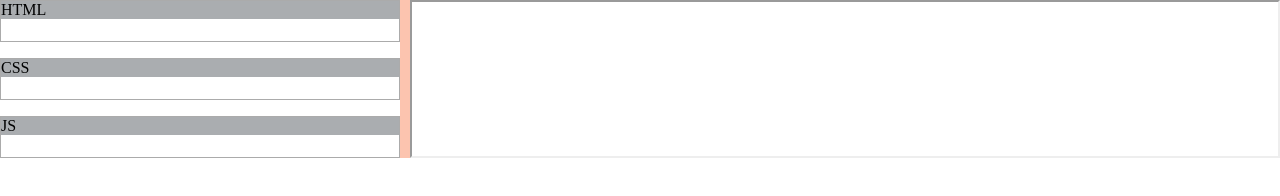
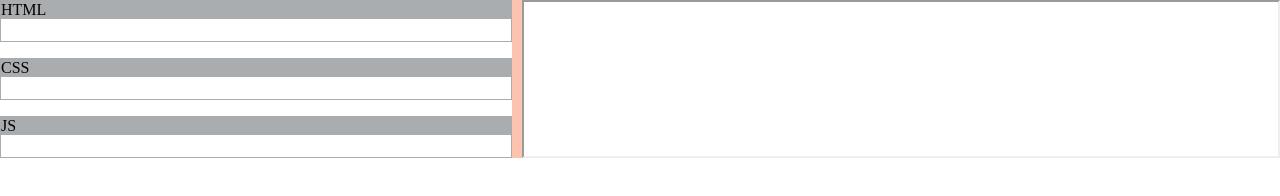
Before and after one commit to irosgrim/code-playground, a plain HTML site: page index.html in a window 1280 px wide. Drawn offline with nearby package versions, Linux system fonts and the light colour scheme.

Commit message:
bigger edditors

```diff
--- a/style.css
+++ b/style.css
@@ -16,7 +16,7 @@ main {
     display: flex;
     flex-direction: column;
     /* flex-grow: 1; */
-    width: 400px;
+    width: 40%;
 }
 .editors > div{
     flex: 1;
```
